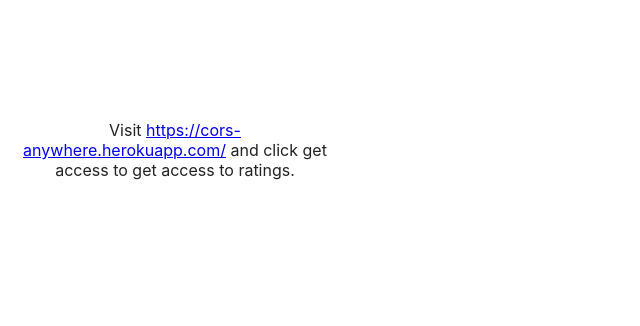
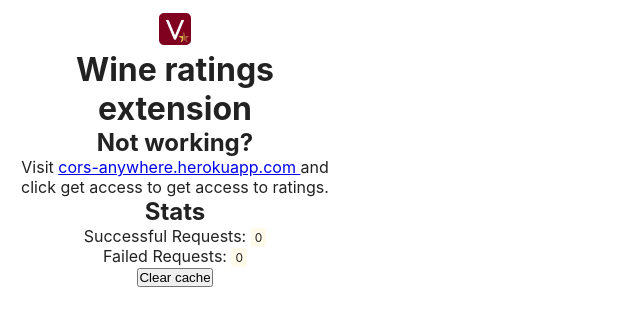
Before and after one commit to dexteresc/sommeliers-companion, a website built with webpack: page public/popup.html in a window 1280 px wide. Shown: the whole page, without its empty margins (0-640 px from the left). Built offline with nearby package versions, Linux system fonts and the light colour scheme; some packages are replaced by stand-ins of ours; no server answers; files whose address does not match are found by name.

Commit message:
add stats to popup

```diff
--- a/public/popup.html
+++ b/public/popup.html
@@ -7,22 +7,41 @@
   </head>
   <body>
     <div class="app">
-      <p>
-        Visit
-        <a href="https://cors-anywhere.herokuapp.com/" target="_blank"
-          >https://cors-anywhere.herokuapp.com/</a
-        >
-        and click get access to get access to ratings.
-      </p>
+      <header class="app__header">
+        <img class="app__icon" src="icons/icon_32.png" alt="Extension icon" />
+        <h1 class="app__title">Wine ratings extension</h1>
+      </header>
+
+      <section class="instructions">
+        <h2 class="instructions__title">Not working?</h2>
+        <p class="instructions__text">
+          Visit
+          <a
+            class="instructions__link"
+            href="https://cors-anywhere.herokuapp.com/"
+            target="_blank"
+          >
+            cors-anywhere.herokuapp.com
+          </a>
+          and click get access to get access to ratings.
+        </p>
+      </section>
+
+      <section class="stats">
+        <h2 class="stats__title">Stats</h2>
+        <p class="stats__item">
+          Successful Requests: <code id="successfulRequests"></code>
+        </p>
+        <p class="stats__item">
+          Failed Requests: <code id="failedRequests"></code>
+        </p>
+      </section>
+
+      <section class="actions">
+        <button class="actions__button" id="clearCache">Clear cache</button>
+      </section>
     </div>
 
     <script src="popup.js"></script>
-
-    <!--
-      This HTML file opens when you click on icon from the toolbar.
-
-      To begin the development, run `npm run watch`.
-      To create a production bundle, use `npm run build`.
-    -->
   </body>
 </html>
--- a/src/popup.js
+++ b/src/popup.js
@@ -2,26 +2,38 @@
 
 import './popup.css';
 
-(function () {
-  // We will make use of Storage API to get and store `count` value
-  // More information on Storage API can we found at
-  // https://developer.chrome.com/extensions/storage
+(async function () {
+  const [{ successfulRequests }, { failedRequests }] = await Promise.all([
+    new Promise((resolve) =>
+      chrome.storage.local.get(['successfulRequests'], resolve)
+    ),
+    new Promise((resolve) =>
+      chrome.storage.local.get(['failedRequests'], resolve)
+    ),
+  ]);
 
-  // To get storage access, we have to mention it in `permissions` property of manifest.json file
-  // More information on Permissions can we found at
-  // https://developer.chrome.com/extensions/declare_permissions
+  document.getElementById('successfulRequests').innerText =
+    successfulRequests || 0;
+  document.getElementById('failedRequests').innerText = failedRequests || 0;
 
+  function clearCache() {
+    return new Promise((resolve, reject) => {
+      chrome.storage.local.clear(() => {
+        const error = chrome.runtime.lastError;
+        if (error) {
+          console.error(error);
+          reject(error);
+        } else {
+          console.log('Cache cleared!');
+          resolve();
+        }
+      });
+    });
+  }
 
-  // Communicate with background file by sending a message
-  chrome.runtime.sendMessage(
-    {
-      type: 'GREETINGS',
-      payload: {
-        message: 'Hello, my name is Pop. I am from Popup.',
-      },
-    },
-    (response) => {
-      console.log(response.message);
-    }
-  );
+  document.getElementById('clearCache').addEventListener('click', () => {
+    clearCache().catch((error) => {
+      console.error(`Failed to clear cache: ${error}`);
+    });
+  });
 })();
```
